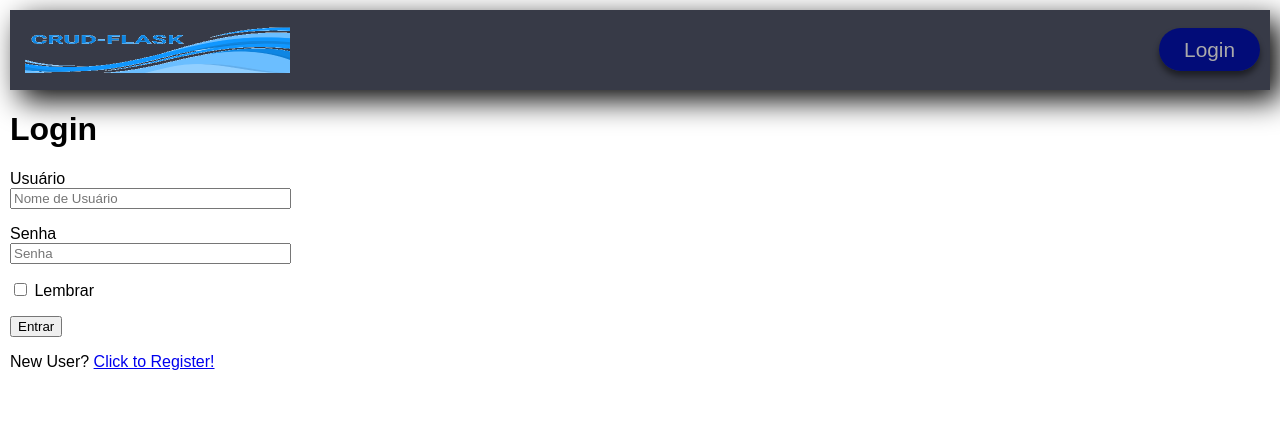
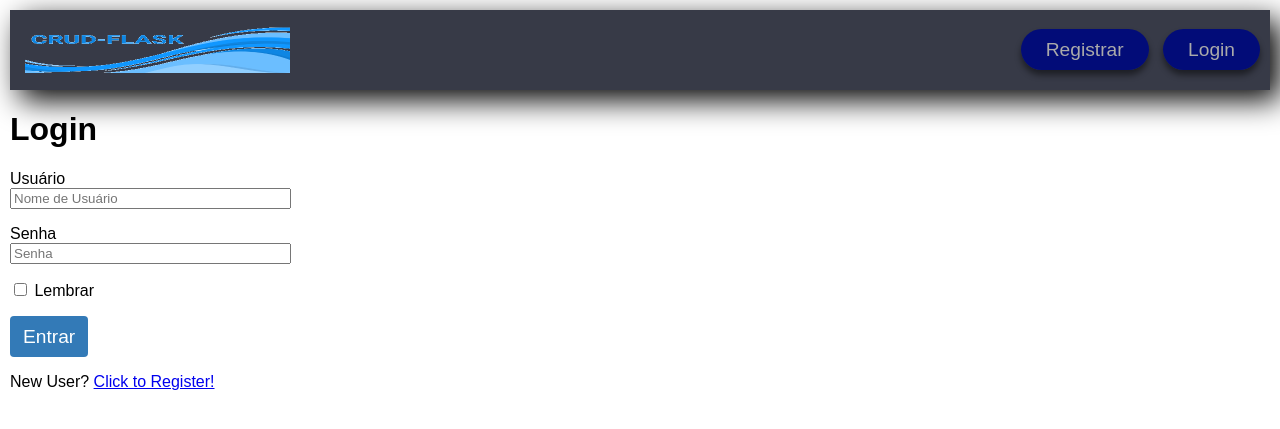
Before and after one commit to ggrecco/crud_flask, a Flask app: page /login in a window 1280 px wide. Shown: the top 429 px of the page. Run offline with Flask 2, Linux system fonts and the light colour scheme; some libraries are stand-ins or nearby versions.

Commit message:
btn quase estilo boostrap

```diff
--- a/crf_com_css/app/static/css/crf.css
+++ b/crf_com_css/app/static/css/crf.css
@@ -13,7 +13,7 @@ body {
 .cabecalho a {
     text-decoration: none;
     color: #aaa;
-    font-size: 1.3em;
+    font-size: 1.2em;
     padding: 10px 15px;
 }
 
@@ -48,7 +48,7 @@ body {
 }
 
 .btn {
-    border-radius: 30px;
+    border-radius: 10px;
     margin-right: 10px;
 }
 
@@ -63,6 +63,44 @@ body {
 }
 
 
+.btn-form{
+    color: #fff;
+    background: #337ab7;
+    border-color: #2e6da4;
+    border-top-color: rgb(46, 109, 164);
+    border-right-color: rgb(46, 109, 164);
+    border-bottom-color: rgb(46, 109, 164);
+    border-left-color: rgb(46, 109, 164);
+    display: inline-block;
+    margin-bottom: 0;
+    font-weight: 400;
+    text-align: center;
+    white-space: nowrap;
+    vertical-align: middle;
+    border: 1px solid transparent;
+    padding: 6px 12px;
+    font-size: 14px;
+    line-height: 1.42857143;
+    border-radius: 4px;
+    background-image: none;
+    font-size: 1.2em;
+    /* box-shadow: 0px 5px 6px 0px rgba(0,0,0,0.48); */
+
+}
+
+.btn-form:hover{
+    color: #fff;
+    background-color: #286090;
+    border-color: #204d74;
+}
+
+
+.btn-form:active{
+    color: #fff;
+    background-color: #122b40;
+    background-image: none;
+    border-color: ##204d74;
+}
 /* flex box */
 
 .cabecalho {
--- a/crf_com_css/app/templates/index.html
+++ b/crf_com_css/app/templates/index.html
@@ -21,13 +21,13 @@
         </div>
         {% if current_user.is_anonymous %}
             <aside class="autenticacao">
+                <a href="{{ url_for('register') }}" class="botao destaque">Registrar</a>
                 <a href="{{ url_for('login') }}" class="botao destaque">{{ _('Login') }}</a>
             </aside>
         {% elif current_user.permissions == 'admin' %}
         <nav class="menu">
             <ul>
                 <li>
-
                     <a href="{{ url_for('admin') }}">ADM</a>
                 </li>
         </nav>
--- a/crf_com_css/app/templates/login.html
+++ b/crf_com_css/app/templates/login.html
@@ -20,7 +20,7 @@
         {% endfor %}
     </p>
     <p>{{ form.remember_me() }} {{ form.remember_me.label }}</p>
-    <p>{{ form.submit() }}</p>
+    <p>{{ form.submit(class="btn-form") }}</p>
 </form>
 <p>{{ _('New User?') }} <a href="{{ url_for('register') }}">{{ _('Click to Register!') }}</a></p>
 {% endblock %}
```
Also changed, not shown: crf_com_css/app.db, crf_com_css/app/templates/create.html (line endings or trailing spaces).
